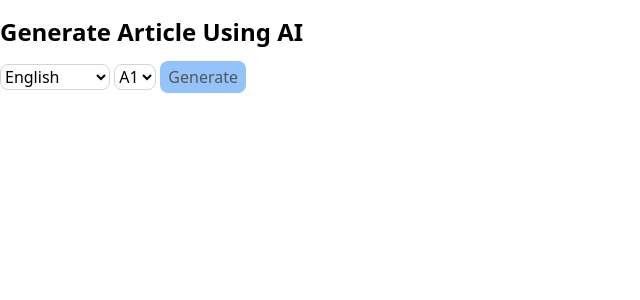
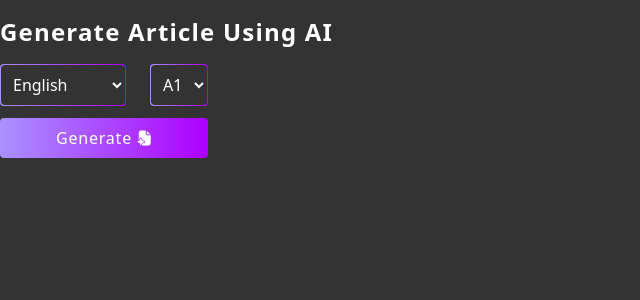
Before and after one commit to Oleksii-LnxUsr/ArticleAICreator, a FastAPI app: page / in a window 1280 px wide. Shown: the top 300 px of the page, without its empty margins (0-640 px from the left). Run offline with FastAPI, Linux system fonts and the light colour scheme; some libraries are stand-ins or nearby versions.

Commit message:
added design

```diff
--- a/logic.py
+++ b/logic.py
@@ -7,9 +7,11 @@ from g4f.Provider import Bing
 ARTICLE_GENRES = [
     "popular science",
     "historical fact",
+    "cool fact",
     "fantasy",
     "mystery",
     "adventure",
+    "dialogue",
 ]
 
 COUNTRIES = [
@@ -28,26 +30,26 @@ TIMES = [
     "the future",
     "World War II",
     "modern day",
+    f"the {random.randint(1, 21)}th century",
 ]
 
 
-def generate_random_time() -> str:
-    return random.choice(TIMES + [f"the {random.randint(1, 21)}th century"])
-
-
 def generate_prompt(level: str, language: str) -> str:
+    """Generate a prompt for article generation based on the given level and language"""
     genre = random.choice(ARTICLE_GENRES)
     country = random.choice(COUNTRIES)
-    time = generate_random_time()
+    time = random.choice(TIMES)
 
-    return (
-        f"Write an article IN {language} LANGUAGE. Use level {level}. "
-        f"About {country} in time {time}, Genre - {genre}. "
-        "Length should be 100 words. Use emoji!"
-    )
+    beginning = f"Write an article IN {language} LANGUAGE. Use level {level}. "
+    theme = f"random object that people use in country {country} at time {time} "
+    genre = f"article should be in genre {genre} "
+    end = "Length should be 100 words. Use emoji!"
+
+    return f"{beginning}{theme}{genre}{end}"
 
 
 async def generate_article(client: AsyncClient, level: str, language: str) -> str:
+    """Generate a single article based on the given level and language"""
     prompt = generate_prompt(level, language)
     response = await client.chat.completions.create(
         model="",
@@ -57,6 +59,7 @@ async def generate_article(client: AsyncClient, level: str, language: str) -> st
 
 
 async def get_articles(language, level) -> list[str]:
+    """Generate a list of articles asynchronously."""
     client = AsyncClient(provider=Bing)
     tasks = [generate_article(client, level=level, language=language) for _ in range(3)]
     responses = await asyncio.gather(*tasks)
--- a/main.py
+++ b/main.py
@@ -2,18 +2,19 @@ import uvicorn
 from fastapi import FastAPI, Request, Form
 from fastapi.responses import HTMLResponse
 from fastapi.templating import Jinja2Templates
+from fastapi.staticfiles import StaticFiles
 
 from logic import get_articles
 
 app = FastAPI()
 
 templates = Jinja2Templates(directory="templates")
+app.mount("/static", StaticFiles(directory="static"), name="static")
 
 
 @app.get("/", response_class=HTMLResponse)
 async def index(request: Request):
-    context = {"request": request}
-    return templates.TemplateResponse("index.html", context)
+    return templates.TemplateResponse("index.html", {"request": request})
 
 
 @app.post("/generate", response_class=HTMLResponse)
--- a/templates/base.html
+++ b/templates/base.html
@@ -1,11 +1,11 @@
 <!DOCTYPE html>
 <html>
 <head>
-    <title>FastAPI Template</title>
+    <title>AI Articles</title>
     <script src="https://cdn.tailwindcss.com"></script>
     <script src="https://unpkg.com/htmx.org@1.9.12"></script>
 </head>
-<body>
+<body style="background: #333333;">
     {% block content %}
     {% endblock %}
 </body>
--- a/templates/index.html
+++ b/templates/index.html
@@ -2,9 +2,17 @@
 
 {% block content %}
 <div class="container mx-auto">
-    <h1 class="text-2xl mt-4 font-bold">Generate Article Using AI</h1>
+    <h1 style="color: white; letter-spacing: 0.05em;" class="text-2xl font-bold mt-4">Generate Article Using AI</h1>
 
-    <select id="language" name="language" class="mt-4 bg-white border border-gray-300 rounded-lg">
+    <div class="flex flex-col w-52">
+        <div class="flex justify-between mt-4">
+            <div class="p-[1px] bg-gradient-to-r from-[#A992FF] to-[#AD00FF] rounded">
+                <select
+                    id="language"
+                    name="language"
+                    style="background: #333333; color: white;"
+                    class="w-full p-2 bg-white border-none rounded focus:outline-none"
+                >
                     <option value="English">English</option>
                     <option value="Chinese">Chinese</option>
                     <option value="Spanish">Spanish</option>
@@ -20,8 +28,15 @@
                     <option value="Italian">Italian</option>
                     <option value="Ukrainian">Ukrainian</option>
                 </select>
+            </div>
 
-    <select id="level" name="level" class="mt-4 bg-white border border-gray-300 rounded-lg">
+            <div class="p-[1px] bg-gradient-to-r from-[#A992FF] to-[#AD00FF] rounded">
+                <select
+                    id="level"
+                    name="level"
+                    style="background: #333333; color: white;"
+                    class="w-full p-2 bg-white border-none rounded focus:outline-none"
+                >
                     <option value="A1">A1</option>
                     <option value="A2">A2</option>
                     <option value="B1">B1</option>
@@ -29,20 +44,27 @@
                     <option value="C1">C1</option>
                     <option value="C2">C2</option>
                 </select>
+            </div>
+        </div>
 
         <button
             hx-post="/generate"
             hx-target="#result"
-        class="animate-pulse bg-blue-400 px-2 py-1 rounded-lg"
+            style="color: white; letter-spacing: 0.05em;"
+            class="w-full bg-gradient-to-r from-[#A992FF] to-[#AD00FF] p-2 mt-3 rounded font-medium flex justify-center items-center space-x-2"
             hx-trigger="click"
             hx-include="[name='language'], [name='level']"
             hx-indicator="#loader"
             onclick="document.getElementById('loader').style.display = 'block';"
         >
             Generate
+            <img src="/static/generate.svg" alt="Generate Icon" class="w-4 h-4 ml-1">
         </button>
+    </div>
+
     <div id="result" class="mt-4"></div>
-    <div id="loader" class="mt-4 text-blue-500" style="display: none;">Wait...</div>
+    <div id="loader" class="animate-bounce mt-4 text-white" style="display: none;">Processing...</div>
+
     <script>
         document.addEventListener("htmx:afterRequest", function(event) {
             document.getElementById("loader").style.display = "none";
--- a/templates/result.html
+++ b/templates/result.html
@@ -1,6 +1,6 @@
 <div class="flex items-center gap-5">
     {% for article in articles %}
-    <div class="mt-2 p-4 bg-gray-100 hover:bg-gray-200 rounded-lg shadow-md">
+    <div style="background: #252525; color: white;" class="mt-2 p-4 rounded-lg shadow-md">
         {{ article }}
     </div>
     {% endfor %}
```
Also changed, not shown: static/generate.png (added), static/generate.svg (added). Lines whose indentation alone changed are shown as unchanged.
